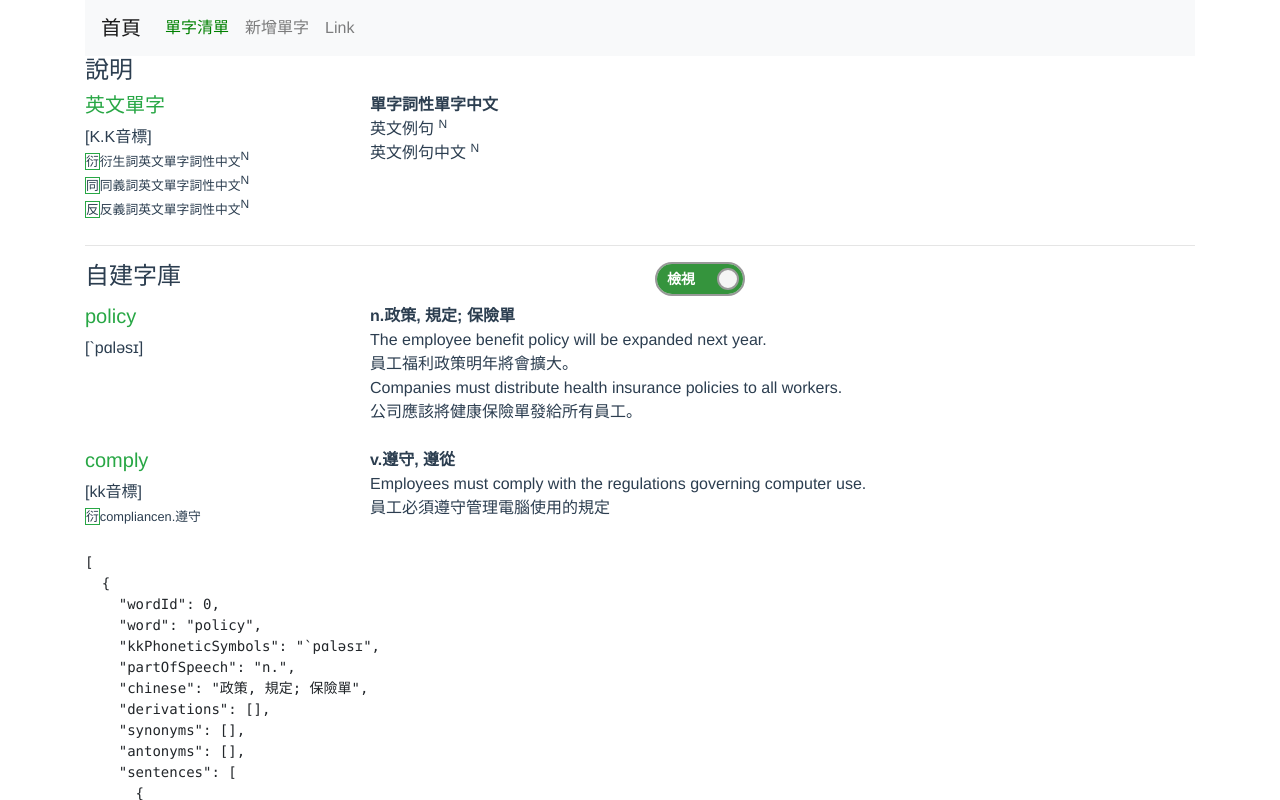
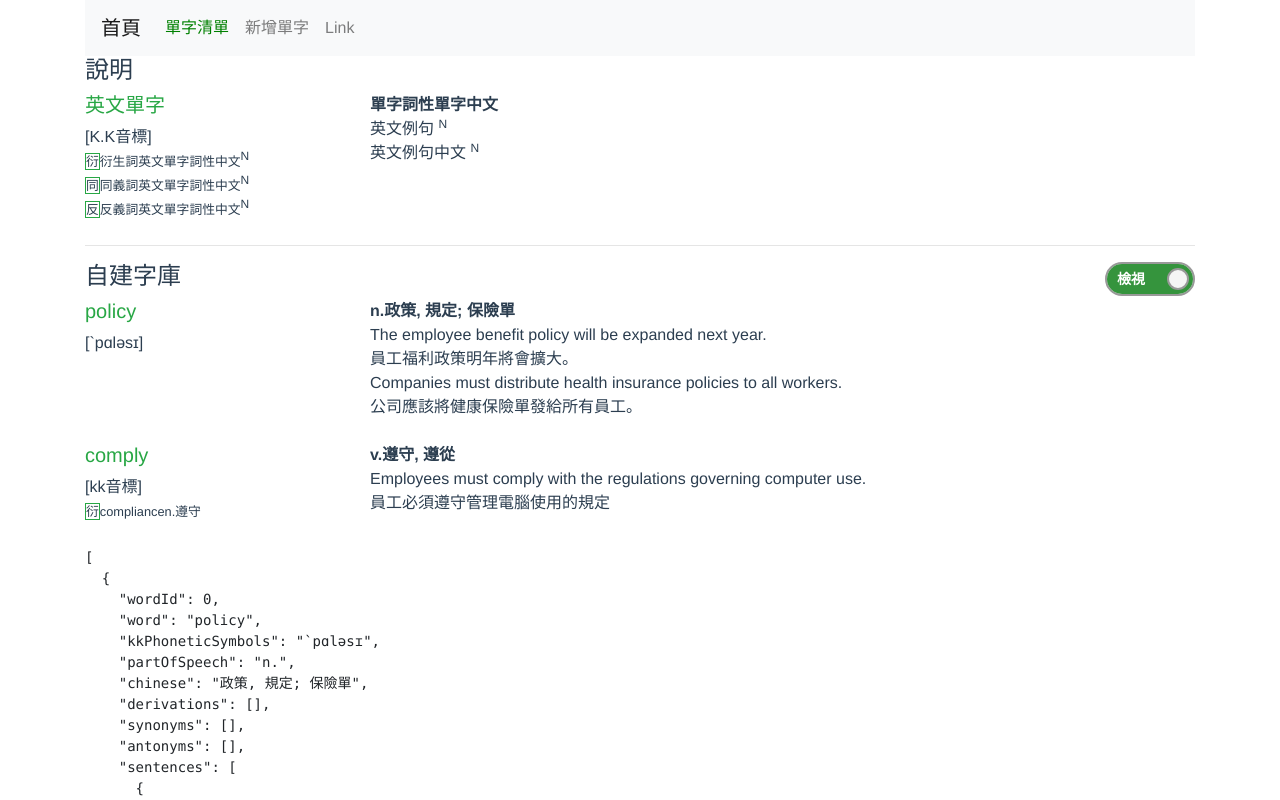
Before and after one commit to littlehorseboy/vue-english-dictionary, a Vue app: page /#/englishdictionary/selectEnglish in a window 1280 px wide. Shown: the top 800 px of the page. Built offline with nearby package versions, Linux system fonts and the light colour scheme; a web font is replaced by a local one.

Commit message:
編輯功能 刪除功能

```diff
--- a/src/components/SelectEnglish.vue
+++ b/src/components/SelectEnglish.vue
@@ -46,20 +46,15 @@
     </div>
     <hr>
 
-    <div class="row">
-      <div class="col">
-        <h4>自建字庫</h4>
-      </div>
-      <div class="col">
-        <div class="onoffswitch">
-          <input type="checkbox" name="onoffswitch" class="onoffswitch-checkbox" id="myonoffswitch" checked>
-          <label class="onoffswitch-label" for="myonoffswitch">
-            <span class="onoffswitch-inner"></span>
-            <span class="onoffswitch-switch"></span>
-          </label>
-        </div>
-      </div>
+    <div class="onoffswitch" style="float: right;">
+      <input v-model="viewMode" type="checkbox" class="onoffswitch-checkbox" id="myonoffswitch">
+      <label class="onoffswitch-label" for="myonoffswitch">
+        <span class="onoffswitch-inner"></span>
+        <span class="onoffswitch-switch"></span>
+      </label>
     </div>
+
+    <h4 class="clear">自建字庫</h4>
     <div v-for="word in words" :key="word.wordId" class="row mb-4">
       <div class="col-md-3">
         <div class="h5 text-success">{{ word.word }}</div>
@@ -83,7 +78,7 @@
           <small>{{ antonym.antonymChinese }}</small>
         </div>
       </div>
-      <div class="col-md-9">
+      <div :class="[viewMode ? 'col-md-9' : 'col-md-8']">
         <div>
           <span class="font-weight-bold">{{ word.partOfSpeech }}</span>
           <span class="font-weight-bold">{{ word.chinese }}</span>
@@ -92,6 +87,14 @@
             <div>{{ sentence.sentenceChinese }}</div>
           </div>
         </div>
+      </div>
+      <div v-if="!viewMode" class="col-md-1">
+        <button type="button" class="btn btn-outline-primary">
+          <span class="oi oi-circle-check" aria-hidden="true"></span> 編輯
+        </button>
+        <button type="button" class="btn btn-outline-danger">
+          <span class="oi oi-circle-check" aria-hidden="true"></span> 刪除
+        </button>
       </div>
     </div>
     <pre>{{ words }}</pre>
@@ -105,6 +108,7 @@ export default {
   name: 'InsertEnglish',
   data() {
     return {
+      viewMode: true,
     };
   },
   computed: {
@@ -122,42 +126,65 @@ export default {
 
 <style scoped>
   .onoffswitch {
-    position: sticky; top: 10px; width: 90px;
-    -webkit-user-select:none; -moz-user-select:none; -ms-user-select: none;
+    position: sticky;
+    top: 10px;
+    width: 90px;
+    user-select: none;
   }
   .onoffswitch-checkbox {
-      display: none;
+    display: none;
   }
   .onoffswitch-label {
-      display: block; overflow: hidden; cursor: pointer;
-      border: 2px solid #999999; border-radius: 20px;
+    display: block;
+    overflow: hidden;
+    cursor: pointer;
+    border: 2px solid #999999;
+    border-radius: 20px;
+    margin-bottom: 0;
   }
   .onoffswitch-inner {
-      display: block; width: 200%; margin-left: -100%;
+      display: block;
+      width: 200%;
+      margin-left: -100%;
       transition: margin 0.3s ease-in 0s;
   }
   .onoffswitch-inner:before, .onoffswitch-inner:after {
-      display: block; float: left; width: 50%; height: 30px; padding: 0; line-height: 30px;
-      font-size: 14px; color: white; font-family: Trebuchet, Arial, sans-serif; font-weight: bold;
+      display: block;
+      float: left;
+      width: 50%;
+      height: 30px;
+      padding: 0;
+      line-height: 30px;
+      font-size: 14px;
+      color: white;
+      font-family: Trebuchet, Arial, sans-serif;
+      font-weight: bold;
       box-sizing: border-box;
   }
   .onoffswitch-inner:before {
       content: "檢視";
       padding-left: 10px;
-      background-color: #35943D; color: #FFFFFF;
+      background-color: #35943D;
+      color: #FFFFFF;
   }
   .onoffswitch-inner:after {
       content: "編輯";
       padding-right: 10px;
-      background-color: #F07878; color: #FCE8E8;
+      background-color: #F07878;
+      color: #FCE8E8;
       text-align: right;
   }
   .onoffswitch-switch {
-      display: block; width: 22px; margin: 6px;
+      display: block;
+      width: 22px;
+      margin: 6px;
       background: #F5F5F5;
-      position: absolute; top: 0; bottom: 0;
+      position: absolute;
+      top: 0;
+      bottom: 0;
       right: 56px;
-      border: 2px solid #999999; border-radius: 20px;
+      border: 2px solid #999999;
+      border-radius: 20px;
       transition: all 0.3s ease-in 0s;
   }
   .onoffswitch-checkbox:checked + .onoffswitch-label .onoffswitch-inner {
```
